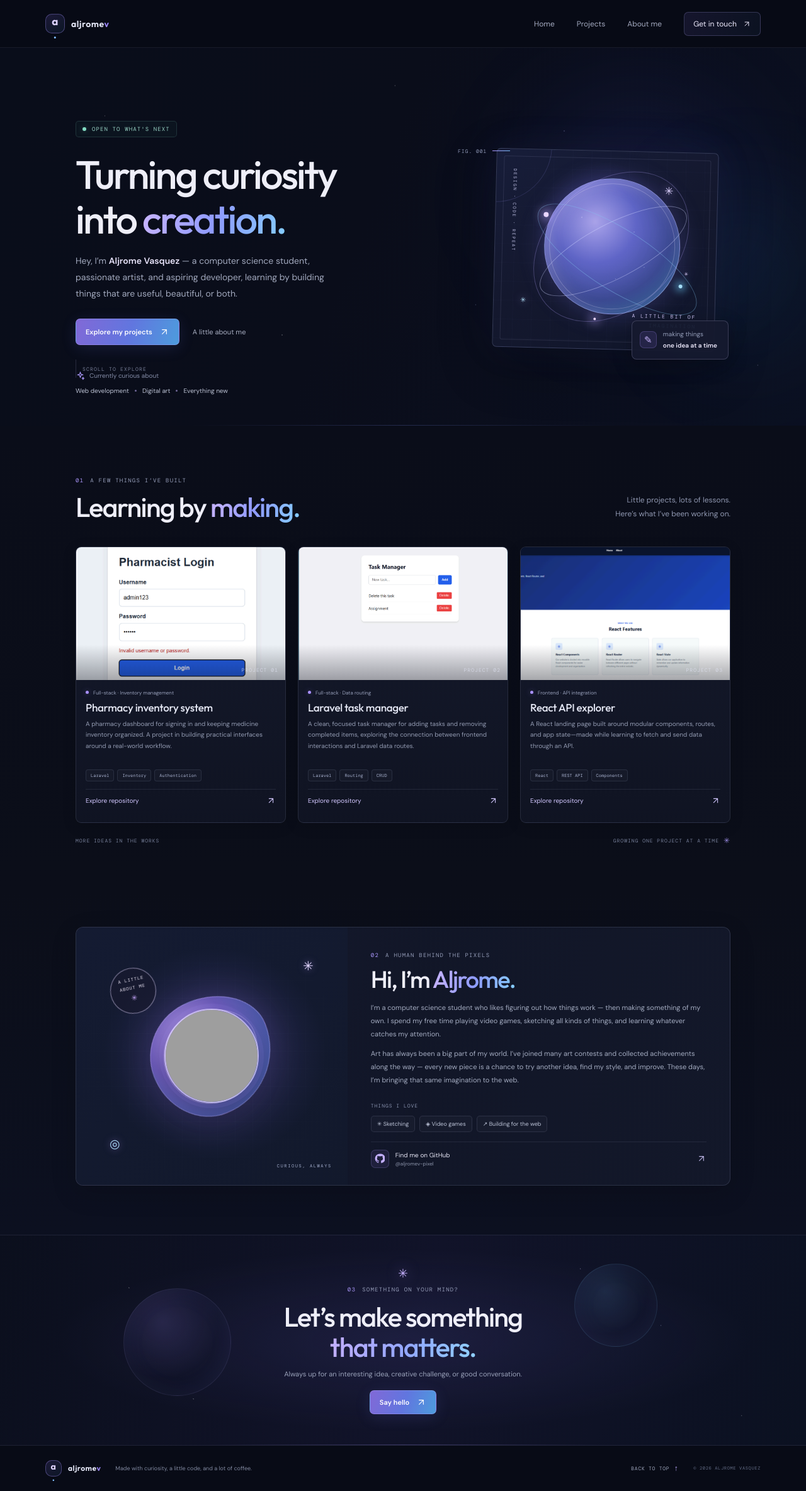
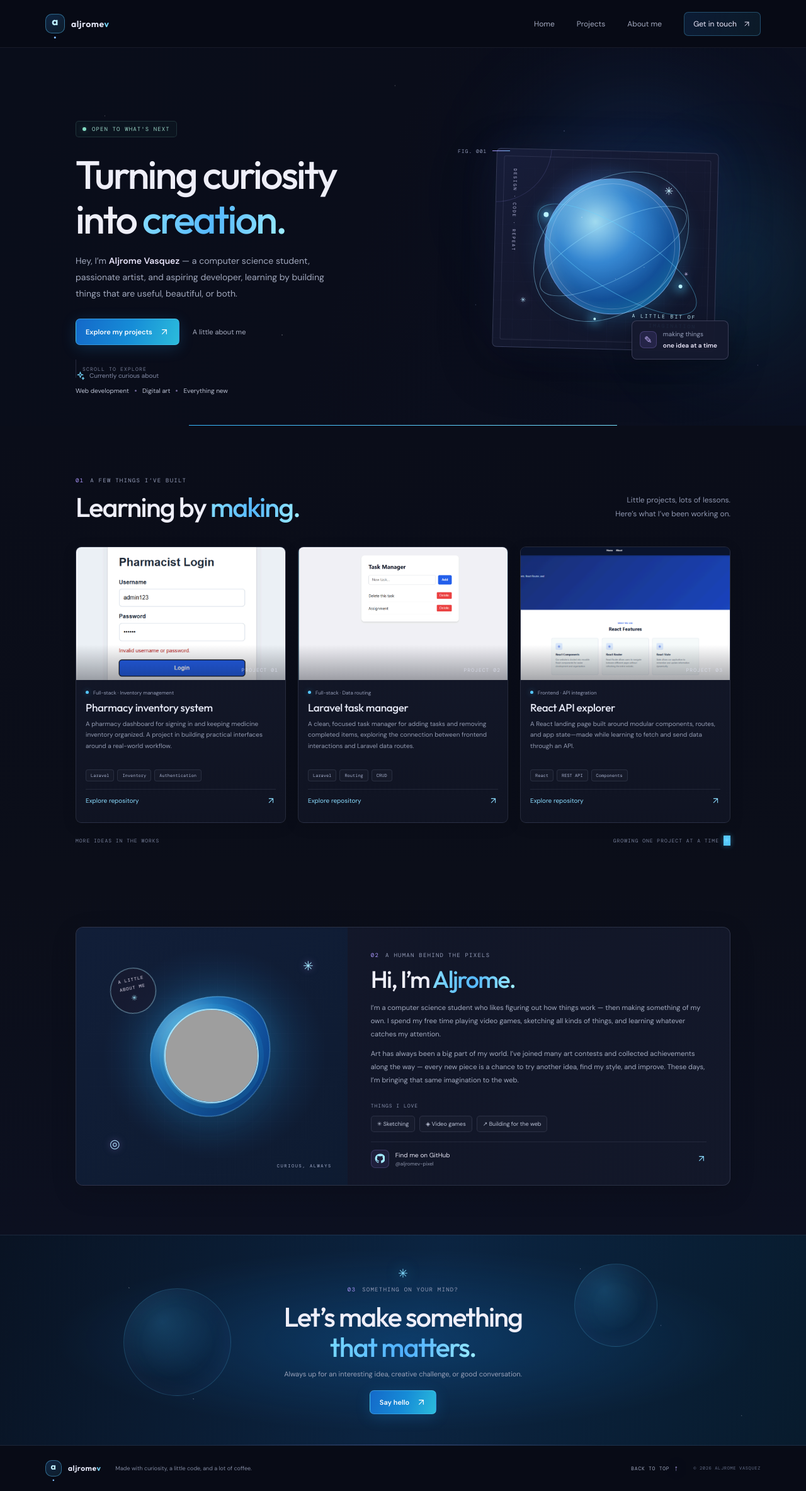
Before and after one commit to aljromev-pixel/portfolio-ni-jyzd, a React (Vite) app: page / in a window 1280 px wide. Shown: the whole page at 63% size. Built offline with nearby package versions, Linux system fonts and the light colour scheme; grey boxes are pictures that could not be loaded.

Commit message:
style: shift palette to galaxy blue

```diff
--- a/src/App.css
+++ b/src/App.css
@@ -1711,6 +1711,127 @@
   );
 }
 
+.wordmark-icon {
+  border-color: rgba(89, 201, 255, 0.44);
+  background: linear-gradient(145deg, rgba(50, 147, 255, 0.2), rgba(76, 218, 255, 0.09));
+  color: #bdeeff;
+}
+.wordmark-last,
+.hero-interests > span svg,
+.scroll-hint:hover,
+.art-caption span,
+.about-github:hover {
+  color: #78d9ff;
+}
+.nav-links .nav-contact {
+  border-color: rgba(92, 197, 255, 0.3);
+  background: linear-gradient(110deg, rgba(40, 135, 237, 0.15), rgba(67, 209, 255, 0.08));
+}
+.hero-glow-one {
+  background: rgba(42, 132, 255, 0.16);
+}
+.hero-glow-two {
+  background: rgba(52, 206, 255, 0.13);
+}
+.hero-copy h1 > span,
+.section-heading h2 > span,
+.about-copy h2 > span {
+  background: linear-gradient(105deg, #80d8ff 6%, #55b8ff 51%, #a0f0ff 100%);
+  -webkit-background-clip: text;
+  background-clip: text;
+}
+.primary-button {
+  border-color: rgba(118, 220, 255, 0.34);
+  background: linear-gradient(108deg, #1469c9 0%, #168cd7 52%, #2bbcdc 100%);
+  box-shadow: 0 5px 23px rgba(33, 152, 236, 0.2);
+}
+.primary-button:hover {
+  box-shadow: 0 8px 27px rgba(55, 183, 255, 0.36);
+}
+.art-sun {
+  background: radial-gradient(circle at 37% 32%, rgba(174, 238, 255, 0.9), rgba(59, 159, 241, 0.81) 33%, rgba(22, 104, 194, 0.77) 63%, rgba(24, 150, 212, 0.75) 80%, rgba(71, 222, 240, 0.86));
+  box-shadow: 0 0 40px rgba(50, 180, 255, 0.3), inset -15px -20px 42px rgba(10, 51, 112, 0.28), inset 9px 8px 24px rgba(188, 242, 255, 0.33);
+}
+.art-ring,
+.art-ring-three {
+  border-color: rgba(147, 222, 255, 0.46);
+}
+.art-ring-two {
+  border-color: rgba(99, 211, 255, 0.46);
+}
+.art-orbit,
+.star-one,
+.art-caption {
+  color: #c5f3ff;
+}
+.art-orbit {
+  background: #b9f1ff;
+  box-shadow: 0 0 16px 4px rgba(83, 208, 255, 0.76);
+}
+.orbit-three {
+  background: #b9f1ff;
+}
+.scroll-line::after,
+.hero-bottom-glow {
+  background: linear-gradient(90deg, #36b7ff, #77e1ff);
+}
+.project-card:hover,
+.project-card:focus-within {
+  border-color: rgba(93, 198, 255, 0.46);
+  box-shadow: 0 16px 35px rgba(0, 0, 0, 0.24), 0 0 27px rgba(53, 172, 240, 0.13);
+}
+.project-type > span,
+.projects-footnote i {
+  background: #55c7ff;
+  color: #72ddff;
+  box-shadow: 0 0 8px rgba(74, 199, 255, 0.46);
+}
+.project-link,
+.about-github > svg {
+  color: #8bdcff;
+}
+.about-art {
+  background: radial-gradient(ellipse at 51% 49%, rgba(31, 149, 231, 0.29), transparent 57%), linear-gradient(144deg, #111e38, #0e1b31);
+}
+.about-blob-back {
+  border-color: rgba(151, 225, 255, 0.42);
+  background: radial-gradient(ellipse at 37% 27%, rgba(141, 226, 255, 0.88), rgba(42, 151, 231, 0.78) 40%, rgba(15, 91, 187, 0.82) 78%);
+  box-shadow: 0 0 54px rgba(42, 169, 241, 0.29), inset -15px -13px 35px rgba(8, 49, 115, 0.36);
+}
+.about-blob-front,
+.about-stamp {
+  border-color: rgba(175, 237, 255, 0.58);
+}
+.doodle-star,
+.about-stamp b,
+.github-circle {
+  color: #a3eaff;
+}
+.profile-photo {
+  border-color: rgba(183, 239, 255, 0.8);
+  box-shadow: 0 0 0 8px rgba(47, 182, 247, 0.12), 0 16px 35px rgba(0, 0, 0, 0.28);
+}
+.about-art:hover .profile-photo {
+  box-shadow: 0 0 0 8px rgba(47, 182, 247, 0.2), 0 20px 42px rgba(0, 0, 0, 0.34);
+}
+.contact-section {
+  background: radial-gradient(ellipse at center, rgba(20, 131, 224, 0.25), transparent 61%), linear-gradient(108deg, #091323, #0b2441 51%, #081b2d);
+}
+.contact-inner h2 > span {
+  background: linear-gradient(105deg, #78d9ff, #4daeff 53%, #9bedff);
+  -webkit-background-clip: text;
+  background-clip: text;
+}
+.contact-spark,
+.back-top > span {
+  color: #82dcff;
+  text-shadow: 0 0 21px rgba(81, 205, 255, 0.62);
+}
+.contact-orb-left,
+.contact-orb-right {
+  border-color: rgba(91, 203, 255, 0.2);
+  background: radial-gradient(circle at 36% 31%, rgba(62, 182, 246, 0.2), transparent 58%);
+}
 .site-footer {
   min-height: 72px;
   width: min(1136px, calc(100% - 64px));
--- a/src/index.css
+++ b/src/index.css
@@ -17,8 +17,8 @@
   --muted: #949bb5;
   --subtle: #69728f;
   --line: rgba(185, 194, 236, 0.12);
-  --violet: #ad92ff;
-  --blue: #70b7ff;
+  --violet: #4cb8ff;
+  --blue: #77ddff;
   --mono: "DM Mono", monospace;
 }
 
@@ -38,7 +38,7 @@ body {
 }
 ::selection {
   color: #080b16;
-  background: #b9a4ff;
+  background: #6dd4ff;
 }
 a {
   color: inherit;
@@ -49,7 +49,7 @@ button {
 }
 button:focus-visible,
 a:focus-visible {
-  outline: 2px solid #b9a4ff;
+  outline: 2px solid #6dd4ff;
   outline-offset: 4px;
 }
 @media (prefers-reduced-motion: reduce) {
```
